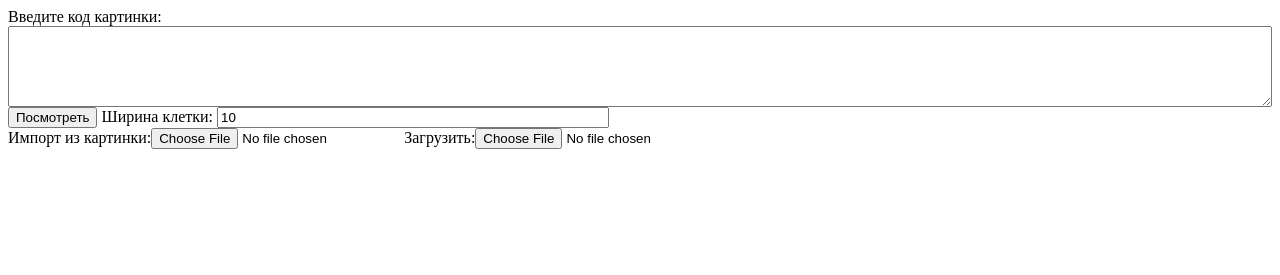
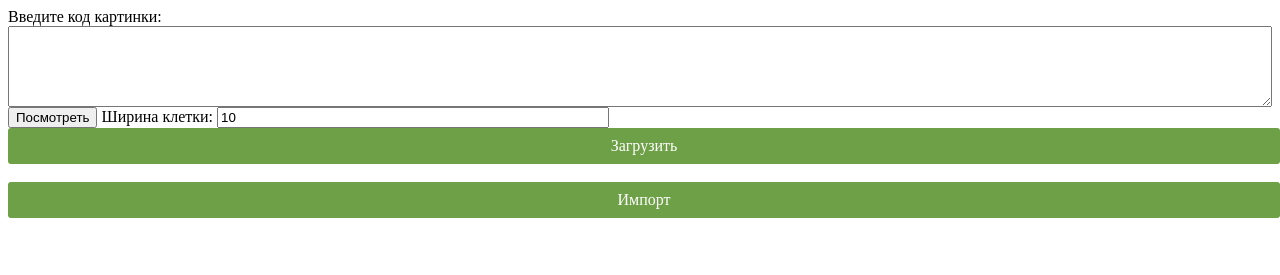
Before and after one commit to Prevter/SquarePic, a plain HTML site: page index.html in a window 1280 px wide. Drawn offline with Linux system fonts and the light colour scheme.

Commit message:
Add files via upload

```diff
--- a/index.html
+++ b/index.html
@@ -60,6 +60,37 @@
 				width:20%:
 				margin:0px;
 			}
+			.file-upload {
+				position: relative; /* Даем возможность делать позиционирование, внутри данного элемента */
+				overflow: hidden; /* Все что выходит за пределы - скрываем */
+				width: 20%; /* Задаем ширину кнопки выбора файла */
+				height: 20px; /* Задаем высоту кнопки выбора файла */
+				background: #6da047;
+				border-radius: 3px;
+				padding: 8px 4px;
+				color: #fff;
+				text-align: center;
+				width: 100%;
+			}
+			.file-upload:hover {
+				background: #7aad55;
+			}
+			.file-upload input[type="file"]{
+				display: none; /* Обязательно скрываем настоящий Input File */
+			}
+			.file-upload label {
+				/* Растягиваем label на всю возможную площадь блока .file-upload */
+				display: block;
+				position: absolute;
+				top: 0;
+				left: 0;
+				width: 100%;
+				height: 100%;
+				cursor: pointer;
+			}
+			.file-upload span {
+				line-height: 36px; /* Делаем вертикальное выравнивание текста, который написан на кнопке */
+			}
 		</style>
 		<title>SquarePic</title>
 	</head>
@@ -118,7 +149,21 @@
 		Ширина клетки:
 		<input type="number" id="pw" min="1" value="10">
 		<br>
-		Импорт из картинки:<input type="file" id="input" onchange="png2sp(files[0], 'pole');"/>Загрузить:<input type="file" id="input" onchange="loadFile(files[0]);"/>
+		<div class="files">
+			<div class="file-upload">
+				<label>
+					<input type="file" onchange="loadFile(files[0]);"/>
+					<span>Загрузить</span>
+				</label>
+			</div>
+			<br>
+			<div class="file-upload">
+				<label>
+					<input type="file" onchange="png2sp(files[0], 'pole');"/>
+					<span>Импорт</span>
+				</label>
+			</div>
+		</div>
 		<br>
 		<br>
 		<br>
```
